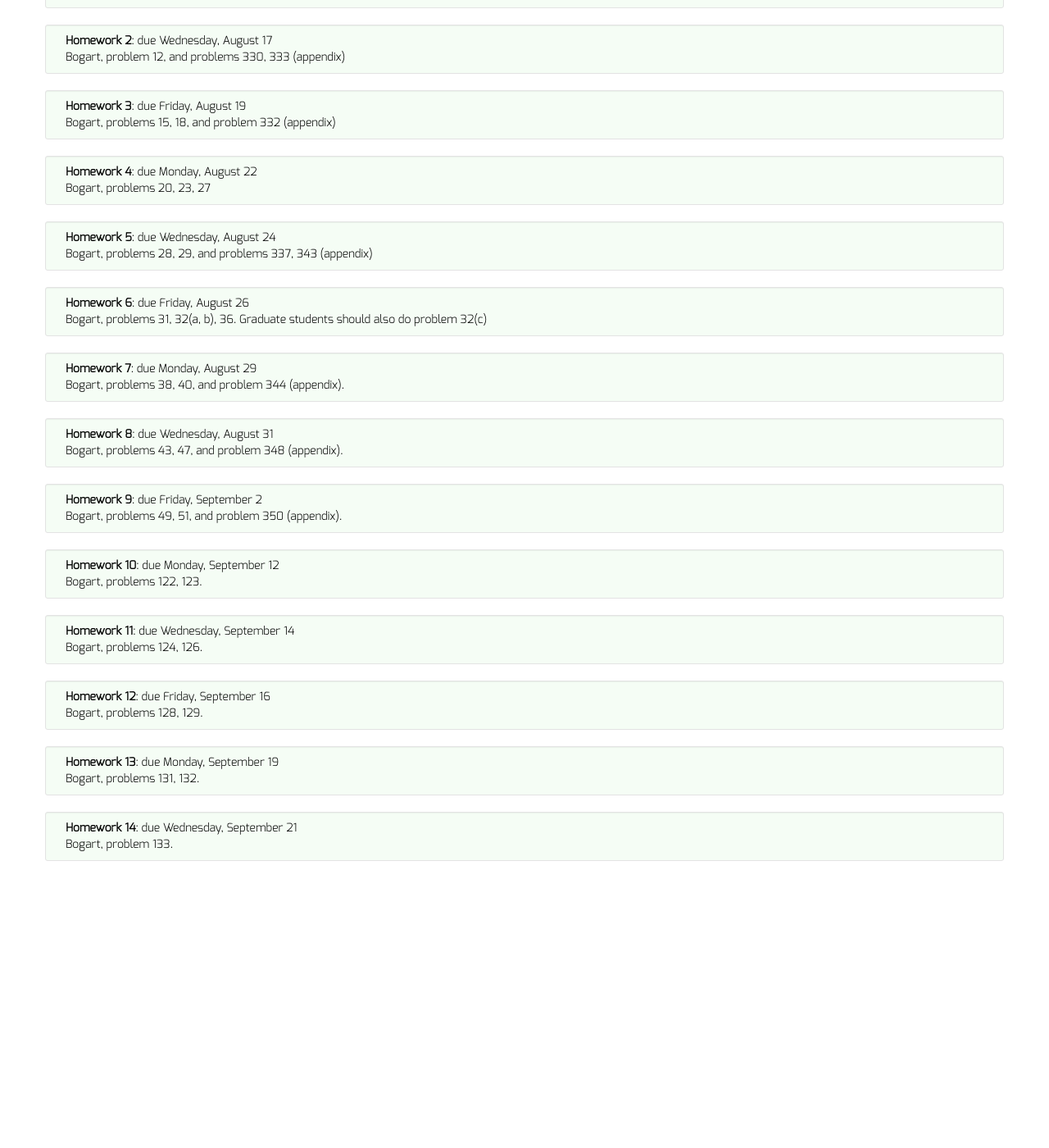
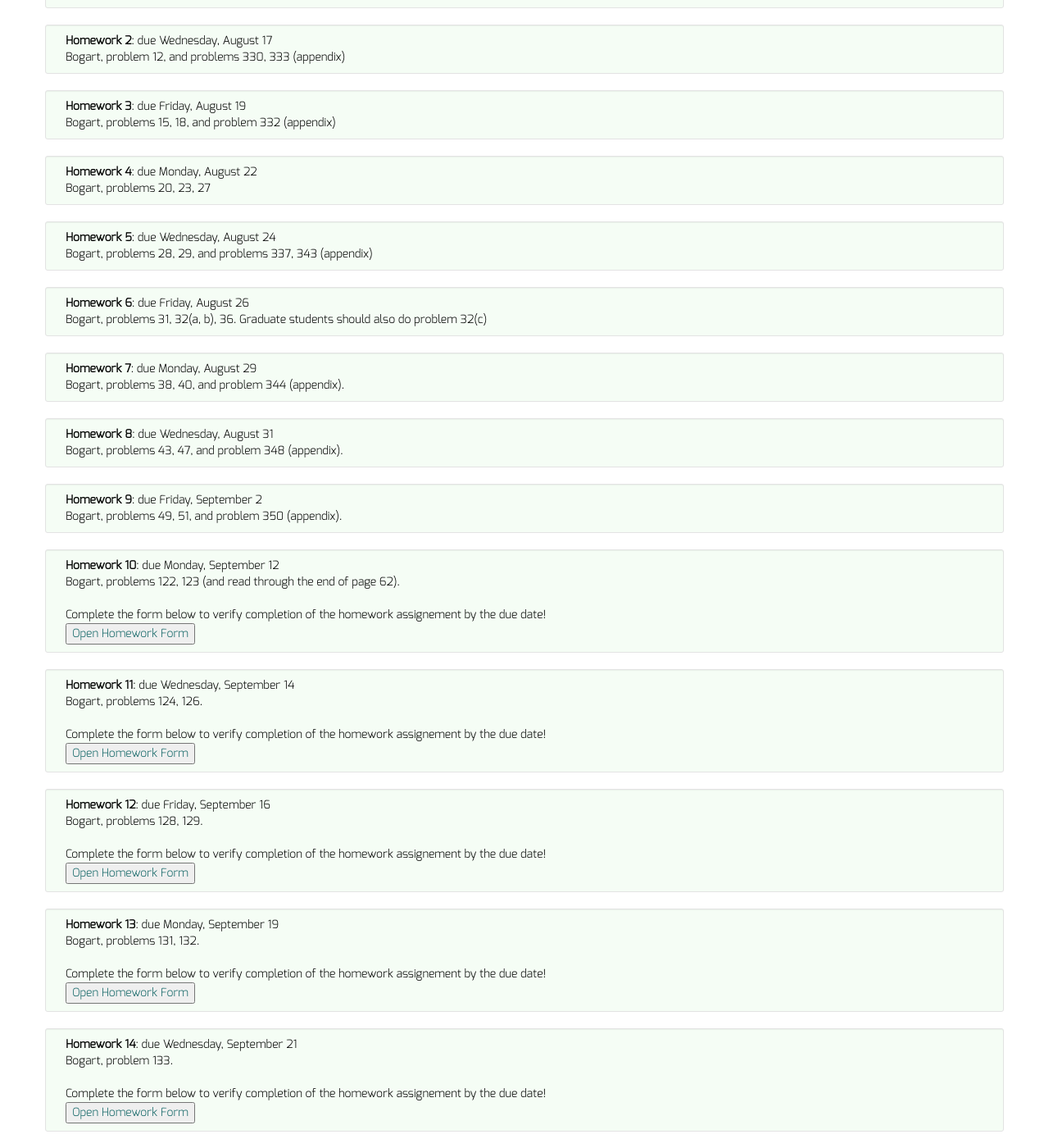
Before and after one commit to dkrashen/combinatorics, a Jekyll site: the page built from hw/index.html, in a window 1280 px wide and 1400 px high, scrolled down 358 px. Shown: the whole window at 82% size. Built offline with Jekyll 4.4.1, drawn with Linux system fonts in a browser that asks for light colours; before the commit the page ends 1428 px from its top, so only the background shows below that.

Commit message:
add homework feedback links

```diff
--- a/hw/index.html
+++ b/hw/index.html
@@ -8,6 +8,13 @@ layout: default
 	<div class="col-md-9">
 	  <b>{{ h.title }}</b>: due {{ h.due }} <br />
     {{ h.description }}
+    {% if h.formlink %} <br /> <br />
+    Complete the form below to verify completion of the homework
+    assignement by the due date! <br />
+    <a href="{{ h.formlink }}" target = "{{ h.title }}">
+      <button>Open Homework Form</button>
+    </a>
+    {% endif %}
 	</div>
 </div>
 {% endfor %}
```
Also changed, not shown: _data/homework.yml (+7 -1 lines).
